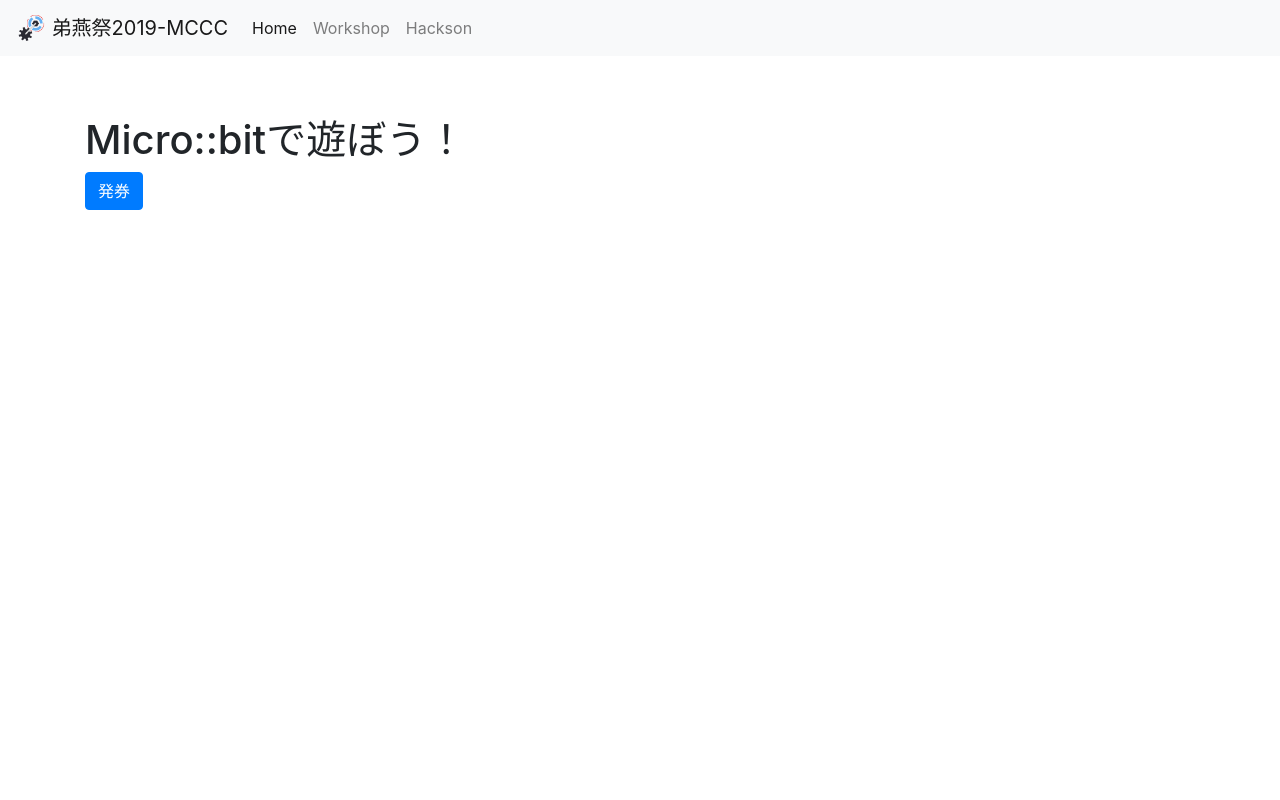
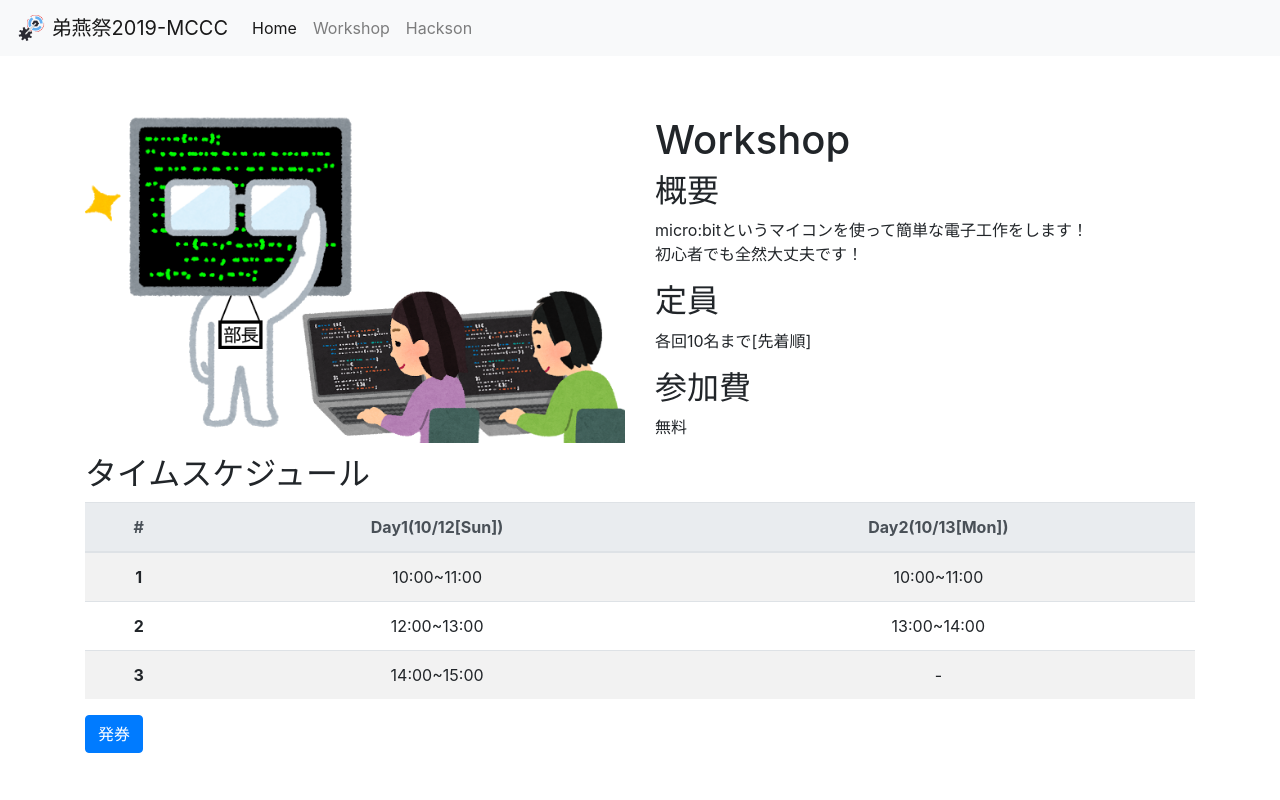
Before and after one commit to csenet/MicomFes2019, a PHP site: page /Workshop in a window 1280 px wide. Run offline with PHP 8.4, Linux system fonts and the light colour scheme; some libraries are stand-ins or nearby versions.

Commit message:
URL修正

```diff
--- a/Workshop/index.php
+++ b/Workshop/index.php
@@ -3,7 +3,52 @@
 include("../include/header.php");
 ?>
 <div class="container">
-    <h1>Micro::bitで遊ぼう！</h1>
+    <div class="row">
+        <div class="col-lg-6 col-sm-12">
+            <img src="/images/seminar_2019.png" style="width: 100%;">
+        </div>
+        <div class="col-lg-6 col-sm-12">
+            <h1>Workshop</h1>
+            <h2>概要</h2>
+            <p>
+                micro:bitというマイコンを使って簡単な電子工作をします！<br>
+                初心者でも全然大丈夫です！
+            </p>
+            <h2>定員</h2>
+            <p>各回10名まで[先着順]</p>
+            <h2>参加費</h2>
+            <p>無料</p>
+        </div>
+    </div>
+    <div class="row">
+        <div class="col-12">
+            <h2>タイムスケジュール</h2>
+            <table class="table table-striped" style="text-align: center;">
+                <thead class="thead-light">
+                <tr>
+                    <th scope="col">#</th>
+                    <th scope="col">Day1(10/12[Sun])</th>
+                    <th scope="col">Day2(10/13[Mon])</th>
+                </tr>
+                </thead>
+                <tbody>
+                <tr>
+                    <th scope="row">1</th>
+                    <td>10:00~11:00</td>
+                    <td>10:00~11:00</td>
+                </tr>
+                <tr>
+                    <th scope="row">2</th>
+                    <td>12:00~13:00</td>
+                    <td>13:00~14:00</td>
+                </tr>
+                <tr>
+                    <th scope="row">3</th>
+                    <td>14:00~15:00</td>
+                    <td>-</td>
+                </tr>
+                </tbody>
+            </table>
             <button type="button" id="print_button" class="btn btn-primary">発券</button>
             <script>
                 $('#print_button').on('click', function (e) {
@@ -12,6 +57,8 @@ include("../include/header.php");
                 })
             </script>
         </div>
+    </div>
+</div>
 </body>
 
 </html>
--- a/include/header.php
+++ b/include/header.php
@@ -17,12 +17,12 @@
 
     <link rel="stylesheet" href="https://stackpath.bootstrapcdn.com/bootstrap/4.2.1/css/bootstrap.min.css"
           integrity="sha384-GJzZqFGwb1QTTN6wy59ffF1BuGJpLSa9DkKMp0DgiMDm4iYMj70gZWKYbI706tWS" crossorigin="anonymous">
-    <link rel="stylesheet" href="http://localhost:8888/css/style.css">
+    <link rel="stylesheet" href="/css/style.css">
     <link rel="stylesheet" type="text/css" href="https://cdn.jsdelivr.net/npm/slick-carousel@1.8.1/slick/slick.css"/>
     <link rel="stylesheet" type="text/css"
           href="https://cdn.jsdelivr.net/npm/slick-carousel@1.8.1/slick/slick-theme.css">
     <link href="https://fonts.googleapis.com/css?family=M+PLUS+1p|Noto+Serif+JP&display=swap" rel="stylesheet">
-    <script type="text/javascript" src="http://localhost:8888/js/slide.js"></script>
+    <script type="text/javascript" src="/js/slide.js"></script>
 </head>
 
 <body>
--- a/include/slide.php
+++ b/include/slide.php
@@ -6,7 +6,7 @@
     </div>
     <div>
         <img src="/images/slideShow/workshop.PNG" onclick="window.location.href='/Workshop'">
-        <p class="message">一般向けワークショップ開催します</p>
+        <p class="message">一般向けワークショップ開催</p>
     </div>
     <div>
         <img src="/images/slideShow/twitter.png"
--- a/index.php
+++ b/index.php
@@ -22,8 +22,8 @@ include("./include/header.php");
         <div class="col-12">
             <div class="card-deck" style="margin: 30px auto 30px;">
                 <?php
-                /*更新履歴*/
-                include("./include/updates.php");
+                /*ニュース*/
+                include("./include/news.php");
                 ?>
                 <div class="card">
                     <div class="card-body">
```
Also changed, not shown: include/news.php (added, +22 -0 lines), include/updates.php (deleted, +0 -16 lines). Lines whose indentation alone changed are shown as unchanged.
